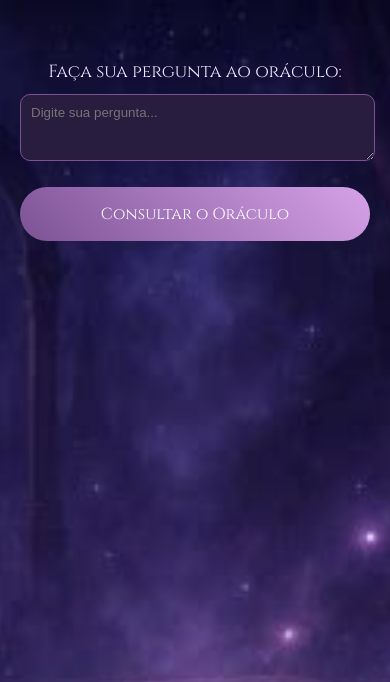
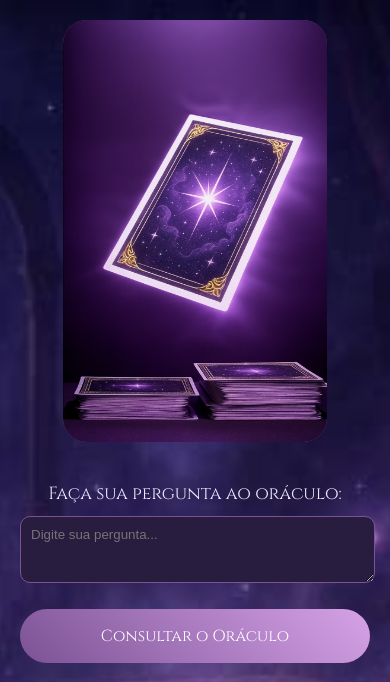
Before and after one commit to gust4vodev/TarootAnime, a Flask app: page / in a window 390 px wide. Shown: the top 682 px of the page. Run offline with Flask 3, Linux system fonts and the light colour scheme.

Commit message:
refactor(ui): Refina layout, animações e adiciona responsividade

```diff
--- a/app/static/css/style.css
+++ b/app/static/css/style.css
@@ -200,8 +200,7 @@ button:hover { transform: scale(1.05); }
         gap: 2.5rem;
     }
     #area-carta {
-        width: 80%;
-        max-width: 22rem;
+        height: 50vh;
     }
     #area-pergunta, #area-resultado {
         text-align: center;
```
